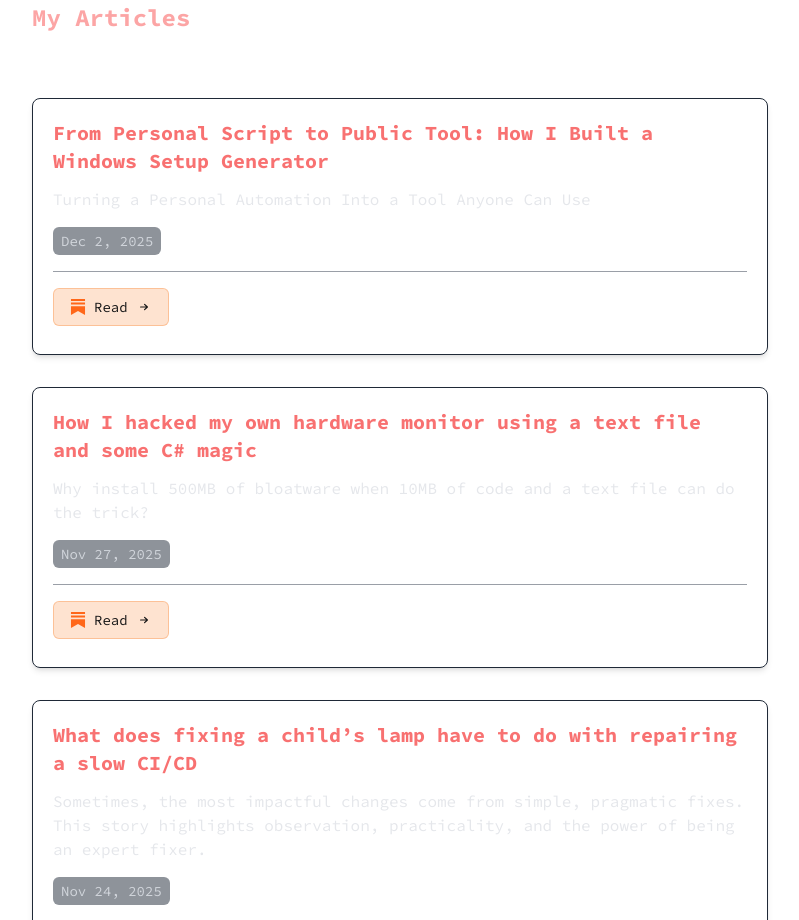
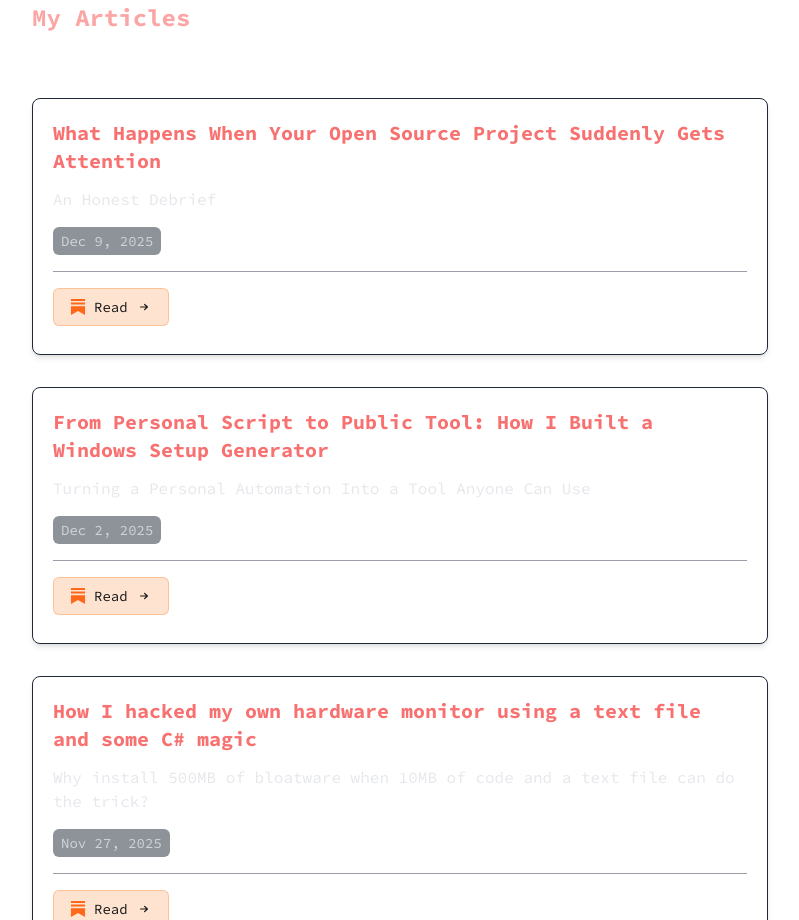
Before and after one commit to kaic/kaic.github.io, a Next.js app: page / in a window 1280 px wide. Shown: the part 2920-3840 px from the top of the page, without its empty margins (240-1039 px from the left). Built offline with nearby package versions, Linux system fonts and the light colour scheme; no server answers.

Commit message:
content: add open source attention article

```diff
--- a/src/app/Articles/articles-data.ts
+++ b/src/app/Articles/articles-data.ts
@@ -5,6 +5,17 @@ import { IArticle } from '@src/utils';
  * Extracted to a separate file for better organization and maintainability
  */
 const articlesData: IArticle[] = [
+  {
+    title: "What Happens When Your Open Source Project Suddenly Gets Attention",
+    date: '2025-12-09',
+    description: "An Honest Debrief",
+    sources: [
+      {
+        url: 'https://open.substack.com/pub/kaicbento/p/what-happens-when-your-open-source',
+        platform: 'substack'
+      }
+    ]
+  },
   {
     title: "From Personal Script to Public Tool: How I Built a Windows Setup Generator",
     date: '2025-12-02',
```
